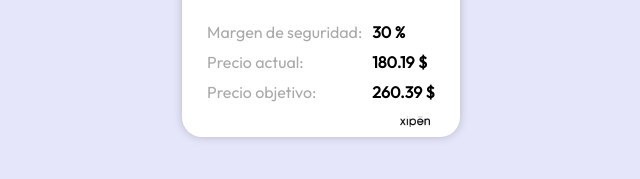
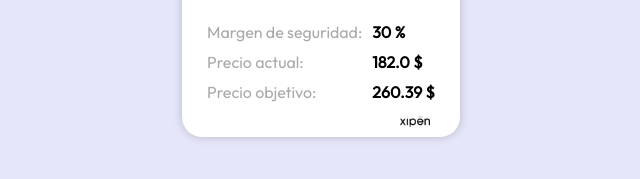
Before and after one commit to Xipen01/GOOGL, a plain HTML site: page index.html in a window 1280 px wide. Shown: the part 521-700 px from the top of the page, 319-959 px from the left. Drawn offline with Linux system fonts and the light colour scheme.

Commit message:
Actualizar archivo HTML generado automáticamente

```diff
--- a/index.html
+++ b/index.html
@@ -55,7 +55,7 @@
                 </div>
                 <div class="columna">
                     <p class="mi-clase">30 %</p>
-                    <p class="mi-clase">180.19 $</p>
+                    <p class="mi-clase">182.0 $</p>
                     <p class="mi-clase">260.39 $</p>
                 </div>
             </div>
```
